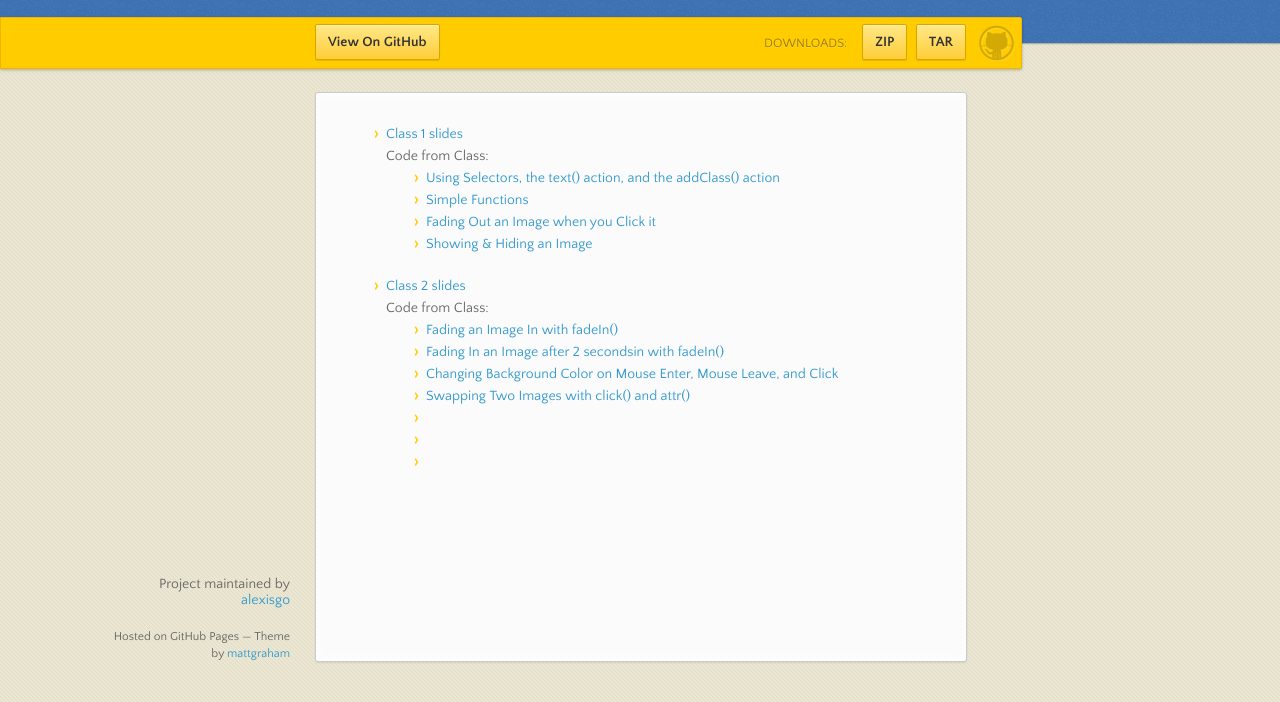
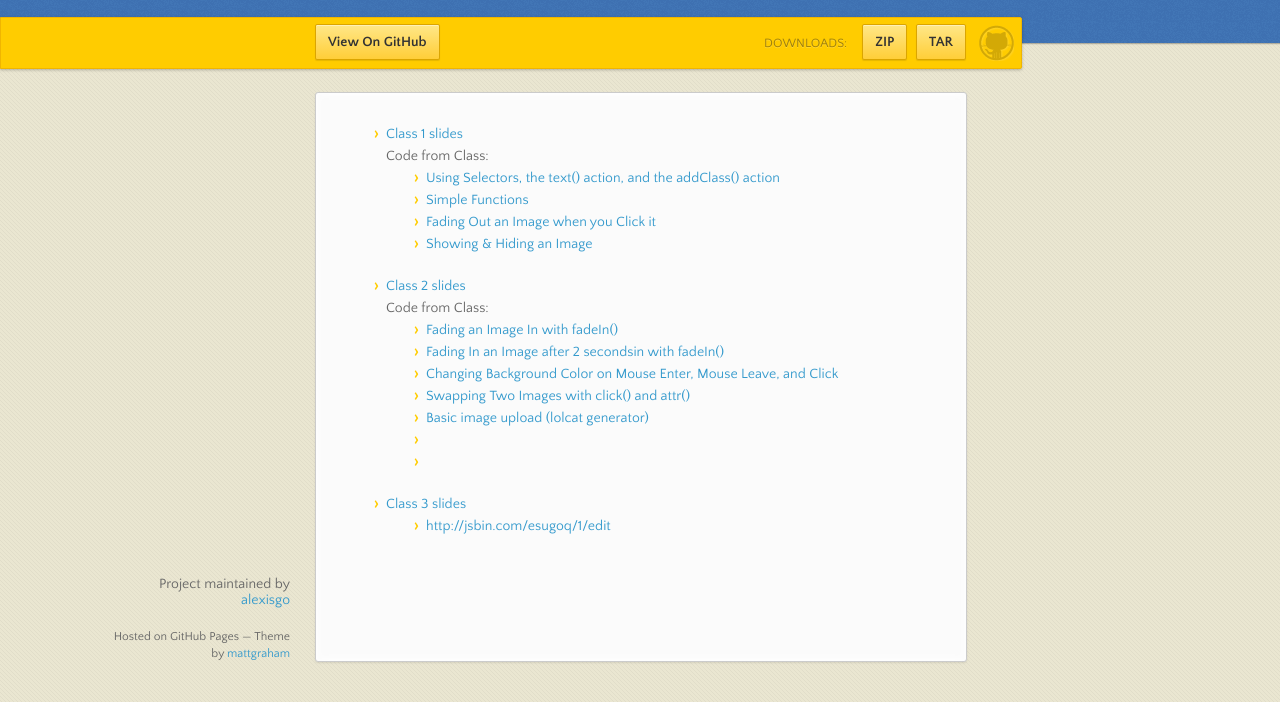
Before and after one commit to alexisgo/jquery-intro, a plain HTML site: page index.html in a window 1280 px wide. Shown: the part 98-800 px from the top of the page. Drawn offline with nearby package versions, Linux system fonts and the light colour scheme.

Commit message:
added links

```diff
--- a/index.html
+++ b/index.html
@@ -60,11 +60,14 @@ Code from Class:
 		<li><a href="http://jsbin.com/efugoh/2/edit">Fading In an Image after 2 secondsin with fadeIn()</a></li>
 		<li><a href="http://jsbin.com/azekal/3/edit">Changing Background Color on Mouse Enter, Mouse Leave, and Click</a></li>
 		<li><a href="http://jsbin.com/uzeyow/2/edit">Swapping Two Images with click() and attr()</a></li>
-		<li><a href=""></a></li>
+		<li><a href="http://jsbin.com/igulej/4/edit">Basic image upload (lolcat generator)</a></li>
 		<li><a href=""></a></li>
 		<li><a href=""></a></li>
 	      </ul>
-
+	      <li><a href="class3.html">Class 3 slides</li>
+	        <ul>
+		  <li><a href="http://jsbin.com/esugoq/1/edit">http://jsbin.com/esugoq/1/edit</a></li>
+		</ul>
 </ul>
       </section>
       <footer>
```
